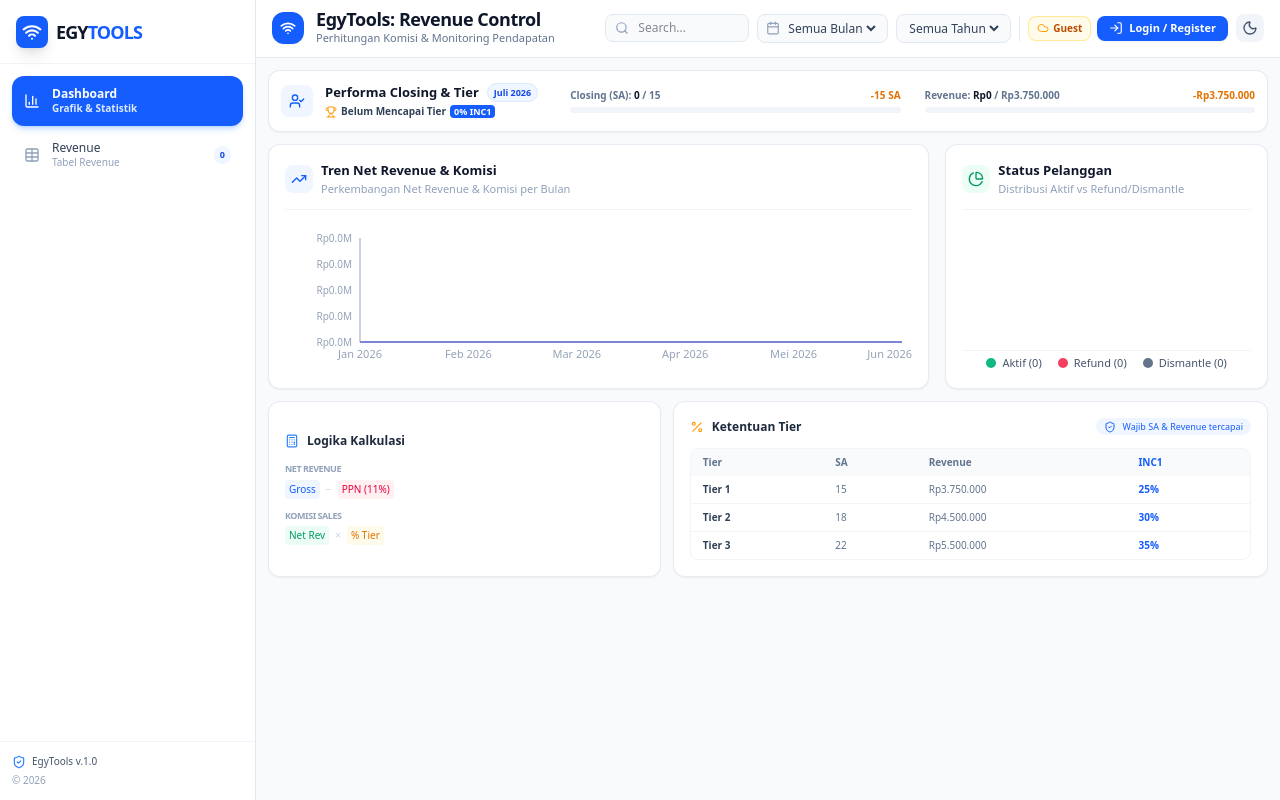
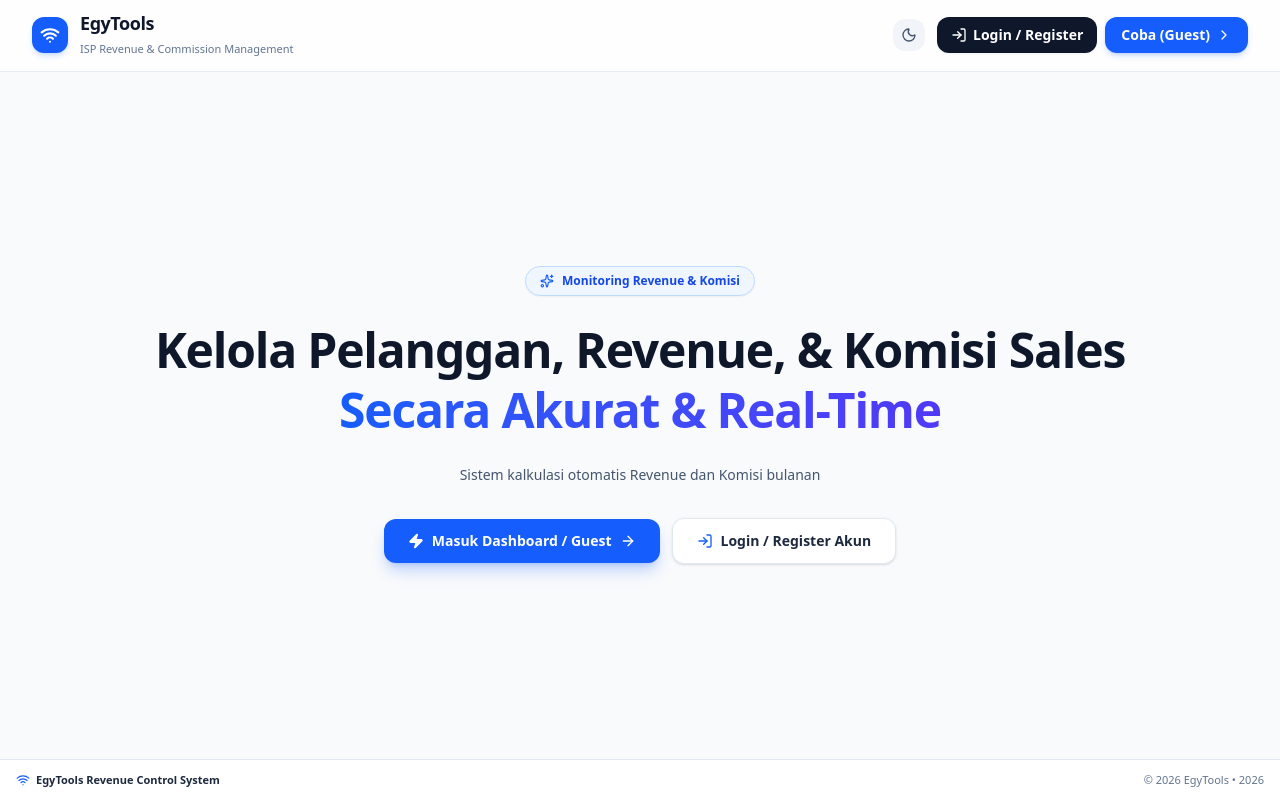
Before and after one commit to minekaze-dev/egytools, a React (Vite) app: page / in a window 1280 px wide. Built offline with nearby package versions, Linux system fonts and the light colour scheme.

Commit message:
feat: add landing page and navigation integration
- Implement LandingPage component as the initial view.
- Add toggle state in App to switch between landing and dashboard.
- Update Navbar and Sidebar to support navigation back to landing page.

```diff
--- a/src/App.tsx
+++ b/src/App.tsx
@@ -14,6 +14,7 @@
 import { QuickAddModal } from './components/QuickAddModal';
 import { AuthModal } from './components/AuthModal';
 import { SupabaseSqlModal } from './components/SupabaseSqlModal';
+import { LandingPage } from './components/LandingPage';
 
 import { getPackageById } from './data/packages';
 import { AlertTriangle } from 'lucide-react';
@@ -23,6 +24,7 @@
   // 0. Navigation & Auth State
   const [activeTab, setActiveTab] = useState<ActiveTab>('revenue_analytics');
   const [isSidebarOpen, setIsSidebarOpen] = useState(false);
+  const [isLandingPage, setIsLandingPage] = useState<boolean>(true);
   const [user, setUser] = useState<any>(null);
   const [isLoading, setIsLoading] = useState(true);
 
@@ -271,6 +273,29 @@
     }
   };
 
+  if (isLandingPage) {
+    return (
+      <>
+        <LandingPage
+          onEnterApp={() => setIsLandingPage(false)}
+          onOpenAuth={() => setIsAuthModalOpen(true)}
+          user={user}
+          darkMode={darkMode}
+          onToggleDarkMode={() => setDarkMode(!darkMode)}
+        />
+        <AuthModal
+          isOpen={isAuthModalOpen}
+          onClose={() => setIsAuthModalOpen(false)}
+          onSuccess={() => setIsLandingPage(false)}
+        />
+        <SupabaseSqlModal
+          isOpen={isSqlModalOpen}
+          onClose={() => setIsSqlModalOpen(false)}
+        />
+      </>
+    );
+  }
+
   return (
     <div className="min-h-screen bg-[#F8FAFC] dark:bg-[#020617] text-slate-900 dark:text-slate-100 font-sans antialiased selection:bg-blue-500 selection:text-white flex flex-row transition-colors duration-200">
       {/* Sidebar Menu */}
@@ -280,6 +305,7 @@
         isOpen={isSidebarOpen}
         onToggleOpen={() => setIsSidebarOpen(!isSidebarOpen)}
         stats={stats}
+        onOpenLanding={() => setIsLandingPage(true)}
       />
 
       {/* Main Content Body */}
@@ -298,6 +324,7 @@
           user={user}
           onOpenAuth={() => setIsAuthModalOpen(true)}
           onOpenSqlModal={() => setIsSqlModalOpen(true)}
+          onOpenLanding={() => setIsLandingPage(true)}
           onLogout={handleLogout}
         />
 
--- /dev/null
+++ b/src/components/LandingPage.tsx
@@ -0,0 +1,154 @@
+import React from 'react';
+import {
+  Wifi,
+  Zap,
+  TrendingUp,
+  ShieldCheck,
+  Database,
+  BarChart3,
+  ArrowRight,
+  Sparkles,
+  CheckCircle2,
+  Calculator,
+  LogIn,
+  Sun,
+  Moon,
+  ChevronRight,
+  Globe,
+} from 'lucide-react';
+
+interface LandingPageProps {
+  onEnterApp: () => void;
+  onOpenAuth: () => void;
+  user: any;
+  darkMode: boolean;
+  onToggleDarkMode: () => void;
+}
+
+export const LandingPage: React.FC<LandingPageProps> = ({
+  onEnterApp,
+  onOpenAuth,
+  user,
+  darkMode,
+  onToggleDarkMode,
+}) => {
+  return (
+    <div className="min-h-screen h-screen bg-[#F8FAFC] dark:bg-[#020617] text-slate-900 dark:text-slate-100 flex flex-col justify-between font-sans overflow-y-auto lg:overflow-hidden transition-colors duration-200">
+      {/* Top Header */}
+      <header className="bg-white/80 dark:bg-[#0F172A]/80 backdrop-blur-md border-b border-slate-200/80 dark:border-slate-800/80 px-4 sm:px-8 py-3 shrink-0">
+        <div className="max-w-7xl mx-auto flex items-center justify-between">
+          <div className="flex items-center gap-3">
+            <div className="w-9 h-9 rounded-xl bg-blue-600 flex items-center justify-center text-white shadow-md shadow-blue-500/20">
+              <Wifi className="w-5 h-5 stroke-[2.5]" />
+            </div>
+            <div>
+              <span className="font-extrabold text-base sm:text-lg text-slate-900 dark:text-slate-100 tracking-tight block leading-tight">
+                EgyTools <span className="text-blue-600 dark:text-blue-400"> </span>
+              </span>
+              <span className="text-[10px] sm:text-[11px] text-slate-500 dark:text-slate-400 font-medium">
+                ISP Revenue & Commission Management
+              </span>
+            </div>
+          </div>
+
+          <div className="flex items-center gap-2 sm:gap-3">
+            <button
+              onClick={onToggleDarkMode}
+              className="p-2 rounded-xl bg-slate-100 dark:bg-slate-800 text-slate-600 dark:text-slate-300 hover:bg-slate-200 dark:hover:bg-slate-700 transition-colors"
+              title="Toggle Theme"
+            >
+              {darkMode ? <Sun className="w-4 h-4 text-amber-400" /> : <Moon className="w-4 h-4" />}
+            </button>
+
+            {user ? (
+              <button
+                onClick={onEnterApp}
+                className="flex items-center gap-2 px-4 py-2 bg-emerald-600 hover:bg-emerald-700 text-white font-bold text-xs sm:text-sm rounded-xl shadow-md shadow-emerald-600/20 transition-all hover:scale-[1.02] active:scale-[0.98] cursor-pointer"
+              >
+                <span>Buka Dashboard</span>
+                <ArrowRight className="w-4 h-4" />
+              </button>
+            ) : (
+              <div className="flex items-center gap-2">
+                <button
+                  onClick={onOpenAuth}
+                  className="flex items-center gap-1.5 px-3.5 py-2 bg-slate-900 dark:bg-slate-800 hover:bg-slate-800 dark:hover:bg-slate-700 text-white font-bold text-xs sm:text-sm rounded-xl transition-all shadow-xs cursor-pointer"
+                >
+                  <LogIn className="w-4 h-4" />
+                  <span>Login / Register</span>
+                </button>
+                <button
+                  onClick={onEnterApp}
+                  className="hidden sm:flex items-center gap-1.5 px-4 py-2 bg-blue-600 hover:bg-blue-700 text-white font-bold text-xs sm:text-sm rounded-xl shadow-md shadow-blue-600/20 transition-all hover:scale-[1.02] active:scale-[0.98] cursor-pointer"
+                >
+                  <span>Coba (Guest)</span>
+                  <ChevronRight className="w-4 h-4" />
+                </button>
+              </div>
+            )}
+          </div>
+        </div>
+      </header>
+
+      {/* Main Hero Content - Fit to Screen */}
+      <main className="flex-1 flex flex-col justify-center max-w-6xl mx-auto px-4 sm:px-6 py-6 sm:py-8 w-full">
+        <div className="text-center space-y-4 sm:space-y-6">
+          {/* Badge */}
+          <div className="inline-flex items-center gap-2 px-3.5 py-1.5 rounded-full bg-blue-50 dark:bg-blue-950/60 border border-blue-200 dark:border-blue-900 text-blue-700 dark:text-blue-300 text-xs font-bold shadow-xs">
+            <Sparkles className="w-3.5 h-3.5 text-blue-600 dark:text-blue-400" />
+            <span>Monitoring Revenue & Komisi</span>
+          </div>
+
+          {/* Heading */}
+          <h1 className="text-2xl sm:text-4xl lg:text-5xl font-black tracking-tight text-slate-900 dark:text-white leading-tight">
+            Kelola Pelanggan, Revenue, & Komisi Sales{' '}
+            <span className="text-transparent bg-clip-text bg-gradient-to-r from-blue-600 to-indigo-600 dark:from-blue-400 dark:to-indigo-400">
+              Secara Akurat & Real-Time
+            </span>
+          </h1>
+
+          <p className="max-w-2xl mx-auto text-slate-600 dark:text-slate-300 text-xs sm:text-sm leading-relaxed font-medium">
+            Sistem kalkulasi otomatis Revenue dan Komisi bulanan
+          </p>
+
+          {/* CTA Buttons */}
+          <div className="flex flex-col sm:flex-row items-center justify-center gap-3 pt-2">
+            <button
+              onClick={onEnterApp}
+              className="w-full sm:w-auto px-6 py-3 bg-blue-600 hover:bg-blue-700 text-white font-bold text-sm rounded-xl shadow-lg shadow-blue-600/25 transition-all hover:scale-[1.02] active:scale-[0.98] flex items-center justify-center gap-2 cursor-pointer"
+            >
+              <Zap className="w-4 h-4 fill-current" />
+              <span>Masuk Dashboard / Guest</span>
+              <ArrowRight className="w-4 h-4" />
+            </button>
+
+            {!user && (
+              <button
+                onClick={onOpenAuth}
+                className="w-full sm:w-auto px-6 py-3 bg-white dark:bg-slate-900 hover:bg-slate-50 dark:hover:bg-slate-800 text-slate-800 dark:text-slate-200 font-bold text-sm rounded-xl border border-slate-200 dark:border-slate-800 shadow-sm transition-all flex items-center justify-center gap-2 cursor-pointer"
+              >
+                <LogIn className="w-4 h-4 text-blue-600 dark:text-blue-400" />
+                <span>Login / Register Akun</span>
+              </button>
+            )}
+          </div>
+
+          {/* Clean minimal hero layout without feature cards */}
+        </div>
+      </main>
+
+      {/* Footer */}
+      <footer className="border-t border-slate-200 dark:border-slate-800 py-3 px-4 text-center text-[11px] text-slate-500 dark:text-slate-400 bg-white dark:bg-[#0F172A] shrink-0">
+        <div className="max-w-7xl mx-auto flex flex-col sm:flex-row items-center justify-between gap-2">
+          <div className="flex items-center gap-1.5">
+            <Wifi className="w-3.5 h-3.5 text-blue-600" />
+            <span className="font-bold text-slate-800 dark:text-slate-200">
+              EgyTools Revenue Control System
+            </span>
+          </div>
+          <p>© {new Date().getFullYear()} EgyTools • 2026</p>
+        </div>
+      </footer>
+    </div>
+  );
+};
--- a/src/components/Navbar.tsx
+++ b/src/components/Navbar.tsx
@@ -15,6 +15,7 @@
   isLanding?: boolean;
   onOpenAuth: () => void;
   onOpenSqlModal?: () => void;
+  onOpenLanding?: () => void;
   onLogout: () => void;
 }
 
@@ -32,6 +33,7 @@
   isLanding,
   onOpenAuth,
   onOpenSqlModal,
+  onOpenLanding,
   onLogout,
 }) => {
   const userDisplayName = user?.user_metadata?.full_name || user?.email?.split('@')[0] || 'User';
@@ -50,12 +52,21 @@
               <Menu className="w-5 h-5" />
             </button>
           )}
-          <div className="w-8 h-8 rounded-xl bg-blue-600 flex items-center justify-center text-white shadow-xs shrink-0">
+          <div
+            onClick={onOpenLanding}
+            className={`w-8 h-8 rounded-xl bg-blue-600 flex items-center justify-center text-white shadow-xs shrink-0 ${
+              onOpenLanding ? 'cursor-pointer hover:bg-blue-700 transition-colors' : ''
+            }`}
+            title="Ke Landing Page"
+          >
             <Wifi className="w-4 h-4 stroke-[2.5]" />
           </div>
-          <div>
+          <div
+            onClick={onOpenLanding}
+            className={onOpenLanding ? 'cursor-pointer group' : ''}
+          >
             <div className="flex items-center gap-2">
-              <h1 className="text-[16px] sm:text-[18px] font-bold tracking-tight text-slate-900 dark:text-slate-100 leading-none">
+              <h1 className="text-[16px] sm:text-[18px] font-bold tracking-tight text-slate-900 dark:text-slate-100 leading-none group-hover:text-blue-600 dark:group-hover:text-blue-400 transition-colors">
                 EgyTools: Revenue Control
               </h1>
             </div>
--- a/src/components/Sidebar.tsx
+++ b/src/components/Sidebar.tsx
@@ -8,7 +8,8 @@
   Table,
   ShieldCheck,
   X,
-  Wifi
+  Wifi,
+  ArrowLeft
 } from 'lucide-react';
 import { formatRupiah } from '../helpers/currency';
 import { GlobalStats } from '../types/customer';
@@ -21,6 +22,7 @@
   isOpen: boolean;
   onToggleOpen: () => void;
   stats: GlobalStats;
+  onOpenLanding?: () => void;
 }
 
 export const Sidebar: React.FC<SidebarProps> = ({
@@ -29,6 +31,7 @@
   isOpen,
   onToggleOpen,
   stats,
+  onOpenLanding,
 }) => {
   const isRevenueActive = activeTab === 'revenue' || activeTab === 'revenue_analytics' || activeTab === 'revenue_table';
   const [isRevenueExpanded, setIsRevenueExpanded] = React.useState<boolean>(true);
@@ -155,7 +158,20 @@
         </div>
 
         {/* Footer info inside sidebar */}
-        <div className="p-3 border-t border-slate-100 dark:border-slate-800/80 text-[10px] text-slate-400 dark:text-slate-500 space-y-1">
+        <div className="p-3 border-t border-slate-100 dark:border-slate-800/80 text-[10px] text-slate-400 dark:text-slate-500 space-y-2">
+          {onOpenLanding && (
+            <button
+              onClick={() => {
+                onOpenLanding();
+                if (window.innerWidth < 1024) onToggleOpen();
+              }}
+              className="w-full py-2 px-2.5 rounded-xl border border-slate-200 dark:border-slate-800 bg-slate-50 hover:bg-slate-100 dark:bg-slate-900 dark:hover:bg-slate-800 text-slate-700 dark:text-slate-300 font-bold text-[11px] flex items-center justify-center gap-2 transition-all shadow-2xs group cursor-pointer"
+              title="Kembali ke Halaman Depan / Landing Page"
+            >
+              <ArrowLeft className="w-3.5 h-3.5 text-blue-600 dark:text-blue-400 group-hover:-translate-x-0.5 transition-transform" />
+              <span>Keluar ke Landing Page</span>
+            </button>
+          )}
           <div className="flex items-center gap-1.5 font-medium text-slate-600 dark:text-slate-400">
             <ShieldCheck className="w-3.5 h-3.5 text-blue-500" />
             <span>EgyTools v.1.0</span>
```
